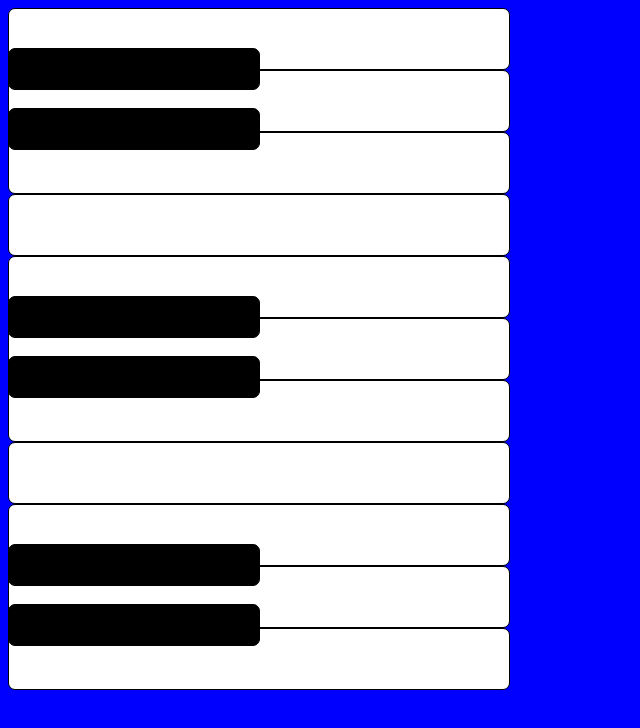
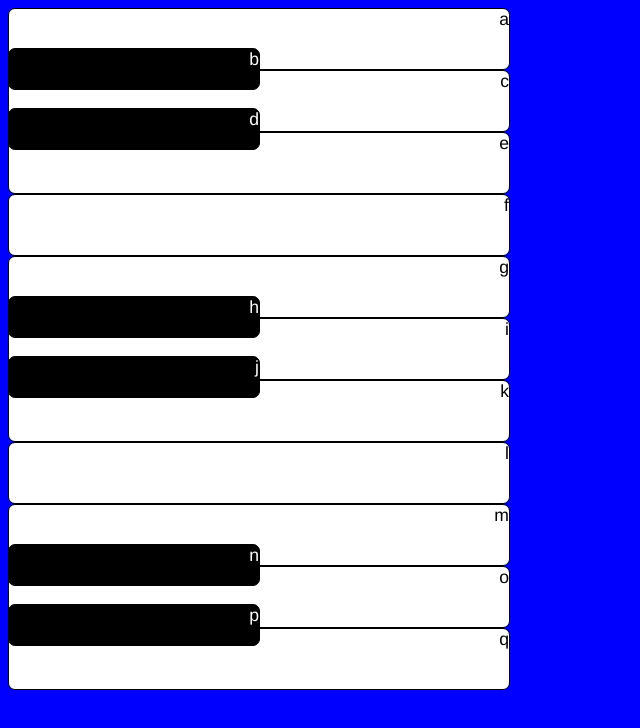
Before and after one commit to Ben-Kilinski/Piano-task, a plain HTML site: page index.html in a window 1280 px wide. Shown: the whole page, without its empty margins (0-640 px from the left). Drawn offline with Linux system fonts and the light colour scheme.

Commit message:
piano final final

```diff
--- a/index.html
+++ b/index.html
@@ -7,15 +7,15 @@
     <link rel="stylesheet" href="style.css">
 </head>
 <body>
-    <div id="teclapreta1"></div>
-    <div id="teclapreta2"></div>
-    <section><div></div><div></div><div></div><div></div></section>
-    <div id="teclapreta1"></div>
-    <div id="teclapreta2"></div>
-    <section><div></div><div></div><div></div><div></div></section>
-    <div id="teclapreta1"></div>
-    <div id="teclapreta2"></div>
-    <section><div></div><div></div><div></div></section>
+    <div id="teclapreta1">b</div>
+    <div id="teclapreta2">d</div>
+    <section><div>a</div><div>c</div><div>e</div><div>f</div></section>
+    <div id="teclapreta1">h</div>
+    <div id="teclapreta2">j</div>
+    <section><div>g</div><div>i</div><div>k</div><div>l</div></section>
+    <div id="teclapreta1">n</div>
+    <div id="teclapreta2">p</div>
+    <section><div>m</div><div>o</div><div>q</div></section>
 
 
 </html>
--- a/style.css
+++ b/style.css
@@ -1,5 +1,9 @@
 body{
-    background-color: blue
+    text-align: right;
+    background-color: blue;
+    font-size: 110%;
+    font-family: 'Franklin Gothic Medium', 'Arial Narrow', Arial, sans-serif;
+
 }
 div {
     height: 60px;
@@ -8,6 +12,7 @@ div {
     border-radius: 7px;
     border-width: 1px;
     border-style: solid;
+
 }
 div:hover {
     height: 60px;
@@ -16,6 +21,7 @@ div:hover {
     border-radius: 7px;
     border-width: 1px;
     border-style: solid;
+    box-shadow: 30px 20px 10px purple;
 }
 
 #teclapreta1 {
@@ -25,8 +31,10 @@ div:hover {
     border-radius: 7px;
     border-width: 1px;
     border-style: solid;
+    border-color: black;
     position: absolute;
     margin-top: 40px;
+    color: white;
 }
 #teclapreta1:hover {
     height: 40px;
@@ -37,6 +45,7 @@ div:hover {
     position: absolute;
     margin-top: 40px;
     background-color: brown;
+    box-shadow: 30px 20px 10px brown;
 }
 
 #teclapreta2 {
@@ -47,7 +56,9 @@ div:hover {
     border-width: 1px;
     border-style: solid;
     position: absolute;
+    border-color: black;
     margin-top: 100px;
+    color: white;
 }
 #teclapreta2:hover {
     height: 40px;
@@ -58,4 +69,5 @@ div:hover {
     border-style: solid;
     position: absolute;
     margin-top: 100px;
+    box-shadow: 30px 20px 10px brown;
 }
```
